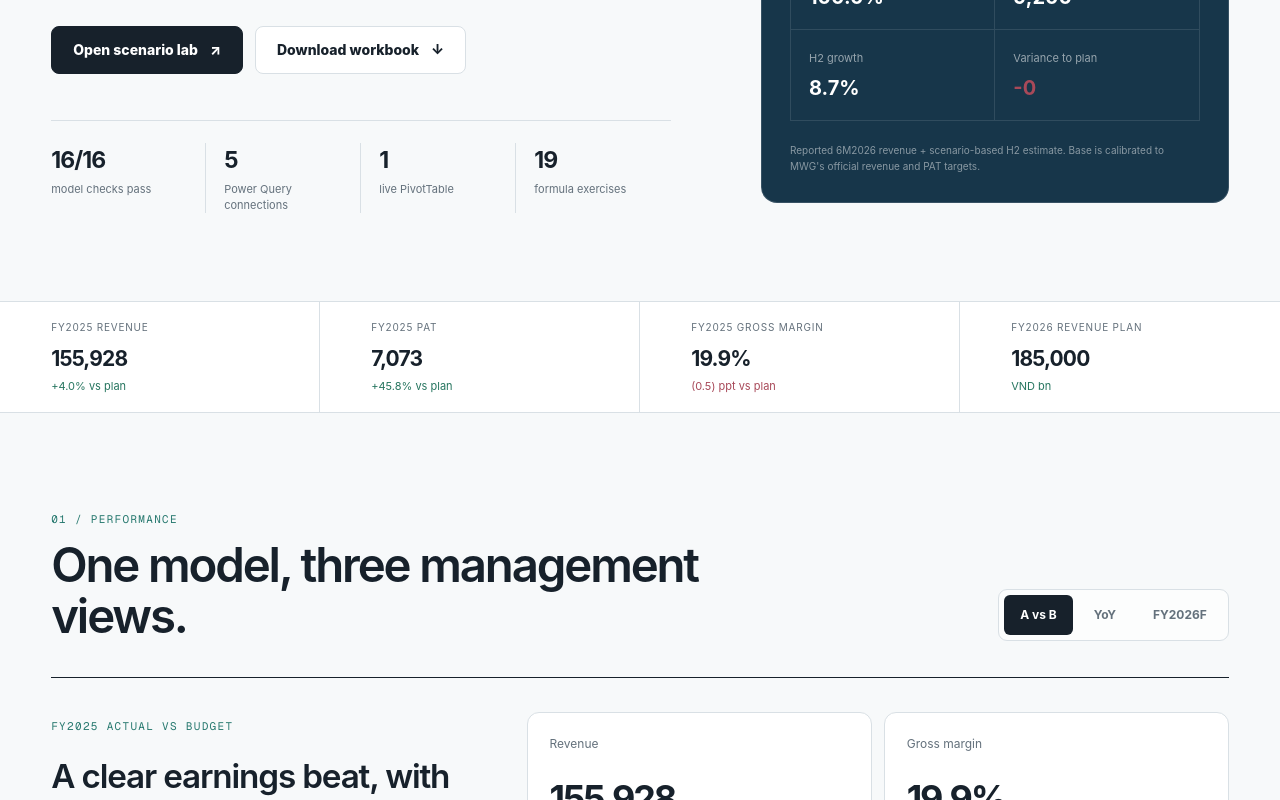
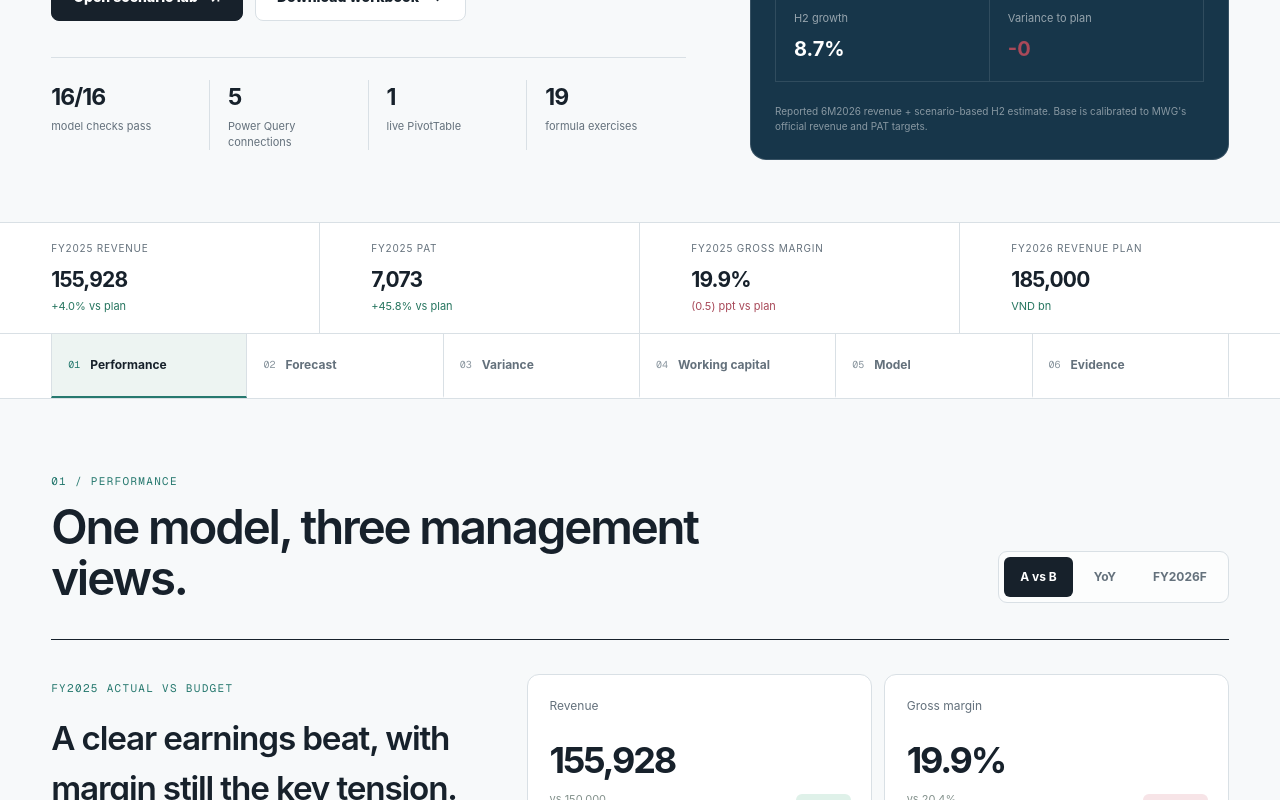
Before and after one commit to hoangnghiale238/mwg-fpa-interactive, a Next.js app: page / in a window 1280 px wide. Shown: the part 580-1380 px from the top of the page. Built offline with nearby package versions, Linux system fonts and the light colour scheme.

Commit message:
Convert long page into tabbed analysis workspace

```diff
--- a/app/globals.css
+++ b/app/globals.css
@@ -2094,6 +2094,121 @@ footer a {
   box-shadow: 0 18px 55px rgba(0, 0, 0, 0.22);
 }
 
+.topbar nav button {
+  padding: 8px 0;
+  border: 0;
+  background: transparent;
+  color: inherit;
+  cursor: pointer;
+  transition: color 140ms ease;
+}
+
+.topbar nav button:hover {
+  color: var(--teal);
+}
+
+.module-switcher-shell {
+  position: sticky;
+  top: 68px;
+  z-index: 70;
+  scroll-margin-top: 68px;
+  border-bottom: 1px solid var(--line);
+  background: rgba(255, 255, 255, 0.98);
+}
+
+.module-switcher {
+  display: grid;
+  width: min(1240px, 92vw);
+  margin: 0 auto;
+  grid-template-columns: repeat(6, minmax(0, 1fr));
+}
+
+.module-switcher button {
+  display: flex;
+  min-width: 0;
+  min-height: 64px;
+  align-items: center;
+  gap: 10px;
+  padding: 0 16px;
+  border: 0;
+  border-right: 1px solid var(--line);
+  border-bottom: 2px solid transparent;
+  background: transparent;
+  color: var(--muted);
+  cursor: pointer;
+  text-align: left;
+}
+
+.module-switcher button:first-child {
+  border-left: 1px solid var(--line);
+}
+
+.module-switcher button span {
+  color: #8a969f;
+  font-family: var(--font-geist-mono), monospace;
+  font-size: 10px;
+}
+
+.module-switcher button strong {
+  overflow: hidden;
+  font-size: 12px;
+  font-weight: 650;
+  text-overflow: ellipsis;
+  white-space: nowrap;
+}
+
+.module-switcher button:hover {
+  background: #f6f8f8;
+  color: var(--ink);
+}
+
+.module-switcher button.active {
+  border-bottom-color: var(--teal);
+  background: #edf4f2;
+  color: var(--ink);
+}
+
+.module-switcher button.active span {
+  color: var(--teal);
+}
+
+.workspace-panel[hidden] {
+  display: none !important;
+}
+
+.workspace-panel {
+  min-height: 650px;
+  padding-top: 68px;
+  padding-bottom: 76px;
+}
+
+.hero {
+  gap: clamp(34px, 5vw, 72px);
+  padding-top: 62px;
+  padding-bottom: 62px;
+}
+
+.hero h1 {
+  font-size: clamp(46px, 4.8vw, 68px);
+}
+
+.hero-actions {
+  margin-top: 28px;
+}
+
+.hero-proof {
+  margin-top: 36px;
+}
+
+.hero-panel {
+  padding: 24px;
+}
+
+.closing-section {
+  padding-top: 56px;
+  padding-bottom: 56px;
+}
+
 @media (max-width: 1100px) {
   .topbar nav {
     display: none;
@@ -2136,6 +2251,12 @@ footer a {
   .model-flow article:last-child {
     grid-column: 1 / -1;
   }
+
+  .module-switcher {
+    width: 100%;
+    overflow-x: auto;
+    grid-template-columns: repeat(6, minmax(150px, 1fr));
+  }
 }
 
 @media (max-width: 760px) {
@@ -2148,6 +2269,20 @@ footer a {
     padding: 0 16px;
   }
 
+  .module-switcher-shell {
+    top: 66px;
+    scroll-margin-top: 66px;
+  }
+
+  .module-switcher {
+    grid-template-columns: repeat(6, minmax(138px, 1fr));
+  }
+
+  .module-switcher button {
+    min-height: 56px;
+    padding: 0 13px;
+  }
+
   .brand small,
   .download-link.compact span:first-child {
     display: none;
@@ -2158,8 +2293,8 @@ footer a {
   }
 
   .hero {
-    padding-top: 48px;
-    padding-bottom: 55px;
+    padding-top: 42px;
+    padding-bottom: 48px;
   }
 
   .hero h1 {
@@ -2188,8 +2323,8 @@ footer a {
   .evidence-section,
   .model-section,
   .dark-section {
-    padding-top: 85px;
-    padding-bottom: 85px;
+    padding-top: 62px;
+    padding-bottom: 68px;
   }
 
   .section-heading {
--- a/app/page.tsx
+++ b/app/page.tsx
@@ -6,6 +6,7 @@ type ScenarioName = "Bear" | "Base" | "Bull";
 type ViewName = "plan" | "yoy" | "forecast";
 type PreviewName = "dashboard" | "variance" | "forecast" | "practice";
 type FormulaName = "SUMIFS" | "XLOOKUP" | "F/U logic" | "Rolling forecast" | "Tolerance check";
+type ModuleName = "performance" | "forecast" | "variance" | "working-capital" | "model" | "evidence";
 
 const scenarioPresets: Record<ScenarioName, number> = {
   Bear: 0.0370671789,
@@ -20,6 +21,15 @@ const fy2026Plan = 185000;
 const patPlan = 9200;
 const revenue6M2026 = 95305;
 const h2Revenue2025 = 82511;
+
+const moduleNavigation: Array<{ key: ModuleName; number: string; label: string }> = [
+  { key: "performance", number: "01", label: "Performance" },
+  { key: "forecast", number: "02", label: "Forecast" },
+  { key: "variance", number: "03", label: "Variance" },
+  { key: "working-capital", number: "04", label: "Working capital" },
+  { key: "model", number: "05", label: "Model" },
+  { key: "evidence", number: "06", label: "Evidence" },
+];
 
 const businessUnits = [
   {
@@ -232,6 +242,7 @@ export default function Home() {
   const [activePreview, setActivePreview] = useState<PreviewName>("dashboard");
   const [previewOpen, setPreviewOpen] = useState(false);
   const [scrollProgress, setScrollProgress] = useState(0);
+  const [activeModule, setActiveModule] = useState<ModuleName>("performance");
 
   useEffect(() => {
     const onScroll = () => {
@@ -291,6 +302,16 @@ export default function Home() {
   const currentFormula = formulaLibrary[activeFormula];
   const currentPreview = previewLibrary[activePreview];
 
+  const activateModule = (nextModule: ModuleName) => {
+    setActiveModule(nextModule);
+    window.requestAnimationFrame(() => {
+      document.getElementById("workspace")?.scrollIntoView({
+        behavior: "smooth",
+        block: "start",
+      });
+    });
+  };
+
   return (
     <main>
       <div className="scroll-progress" style={{ transform: `scaleX(${scrollProgress})` }} />
@@ -304,10 +325,10 @@ export default function Home() {
           </span>
         </a>
         <nav aria-label="Primary navigation">
-          <a href="#performance">Performance</a>
-          <a href="#forecast-lab">Forecast</a>
-          <a href="#model">Model</a>
-          <a href="#evidence">Evidence</a>
+          <button type="button" onClick={() => activateModule("performance")}>Performance</button>
+          <button type="button" onClick={() => activateModule("forecast")}>Forecast</button>
+          <button type="button" onClick={() => activateModule("model")}>Model</button>
+          <button type="button" onClick={() => activateModule("evidence")}>Evidence</button>
         </nav>
         <a className="download-link compact" href="./downloads/MWG_FPA_Showcase_Final.xlsx" download>
           <AppIcon name="download" /> Excel model
@@ -331,9 +352,9 @@ export default function Home() {
             planning and management actions.
           </p>
           <div className="hero-actions">
-            <a className="primary-button" href="#forecast-lab">
+            <button className="primary-button" type="button" onClick={() => activateModule("forecast")}>
               Open scenario lab <AppIcon name="arrow" />
-            </a>
+            </button>
             <a className="secondary-button" href="./downloads/MWG_FPA_Showcase_Final.xlsx" download>
               Download workbook <AppIcon name="download" />
             </a>
@@ -407,7 +428,33 @@ export default function Home() {
         <div><span>FY2026 revenue plan</span><strong>185,000</strong><em>VND bn</em></div>
       </section>
 
-      <section className="section-shell performance-section" id="performance">
+      <section className="module-switcher-shell" id="workspace">
+        <div className="module-switcher" role="tablist" aria-label="Project modules">
+          {moduleNavigation.map((module) => (
+            <button
+              type="button"
+              role="tab"
+              id={`${module.key}-tab`}
+              aria-selected={activeModule === module.key}
+              aria-controls={`${module.key}-panel`}
+              className={activeModule === module.key ? "active" : ""}
+              key={module.key}
+              onClick={() => activateModule(module.key)}
+            >
+              <span>{module.number}</span>
+              <strong>{module.label}</strong>
+            </button>
+          ))}
+        </div>
+      </section>
+
+      <section
+        className="section-shell performance-section workspace-panel"
+        id="performance-panel"
+        role="tabpanel"
+        aria-labelledby="performance-tab"
+        hidden={activeModule !== "performance"}
+      >
         <div className="section-heading">
           <div>
             <span className="section-index">01 / PERFORMANCE</span>
@@ -501,7 +548,13 @@ export default function Home() {
         </div>
       </section>
 
-      <section className="dark-section" id="forecast-lab">
+      <section
+        className="dark-section workspace-panel"
+        id="forecast-panel"
+        role="tabpanel"
+        aria-labelledby="forecast-tab"
+        hidden={activeModule !== "forecast"}
+      >
         <div className="section-shell">
           <div className="section-heading light">
             <div>
@@ -568,7 +621,13 @@ export default function Home() {
         </div>
       </section>
 
-      <section className="section-shell variance-section">
+      <section
+        className="section-shell variance-section workspace-panel"
+        id="variance-panel"
+        role="tabpanel"
+        aria-labelledby="variance-tab"
+        hidden={activeModule !== "variance"}
+      >
         <div className="section-heading">
           <div>
             <span className="section-index">03 / VARIANCE STORY</span>
@@ -612,7 +671,13 @@ export default function Home() {
         </div>
       </section>
 
-      <section className="section-shell working-capital-section">
+      <section
+        className="section-shell working-capital-section workspace-panel"
+        id="working-capital-panel"
+        role="tabpanel"
+        aria-labelledby="working-capital-tab"
+        hidden={activeModule !== "working-capital"}
+      >
         <div className="section-heading">
           <div>
             <span className="section-index">04 / WORKING CAPITAL</span>
@@ -659,7 +724,13 @@ export default function Home() {
         </div>
       </section>
 
-      <section className="model-section" id="model">
+      <section
+        className="model-section workspace-panel"
+        id="model-panel"
+        role="tabpanel"
+        aria-labelledby="model-tab"
+        hidden={activeModule !== "model"}
+      >
         <div className="section-shell">
           <div className="section-heading">
             <div>
@@ -719,7 +790,13 @@ export default function Home() {
         </div>
       </section>
 
-      <section className="section-shell evidence-section" id="evidence">
+      <section
+        className="section-shell evidence-section workspace-panel"
+        id="evidence-panel"
+        role="tabpanel"
+        aria-labelledby="evidence-tab"
+        hidden={activeModule !== "evidence"}
+      >
         <div className="section-heading">
           <div>
             <span className="section-index">06 / WORKBOOK EVIDENCE</span>
```
